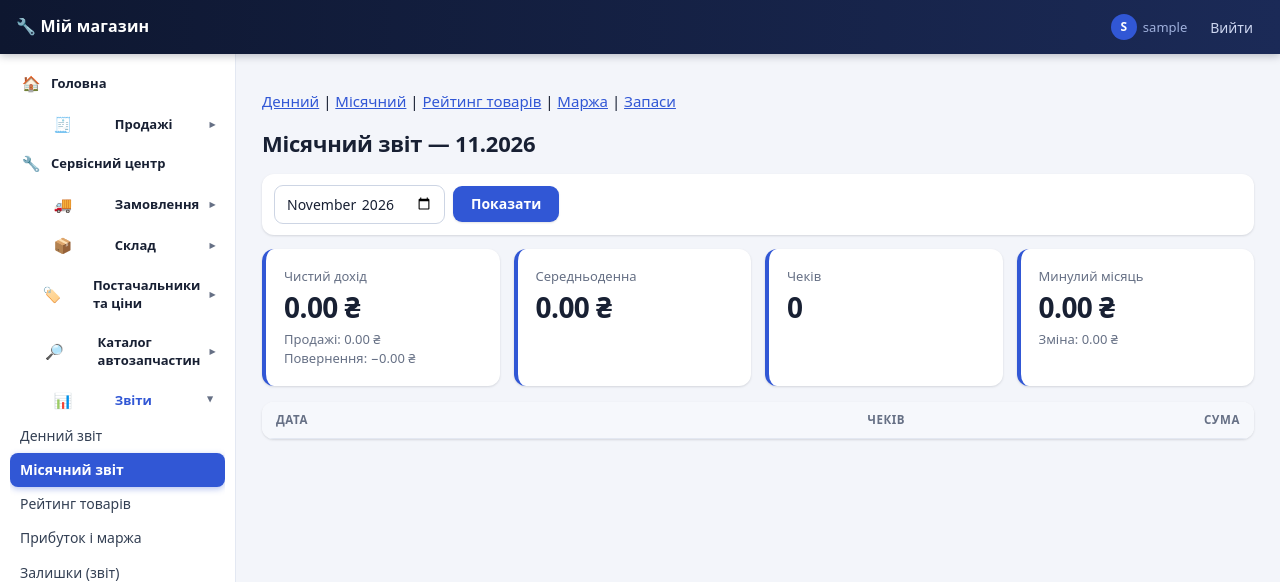
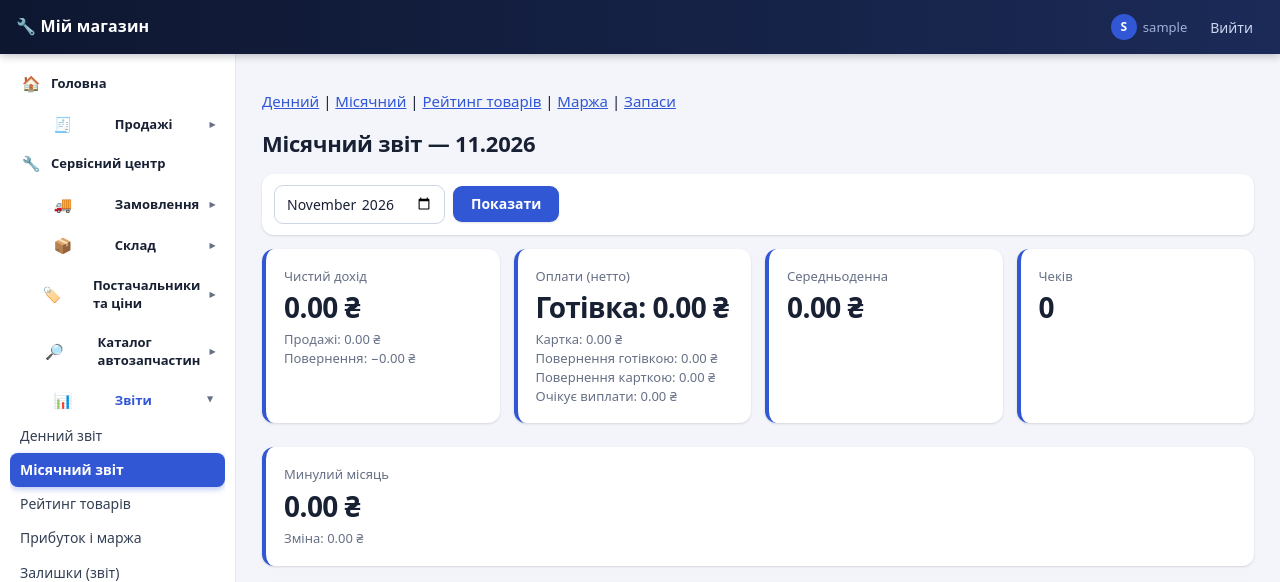
Before and after one commit to pavlo9840-gggpol/crm-prototup, a Django app: page /reports/monthly/ in a window 1280 px wide. Shown: the top 582 px of the page. Run offline with Django 4.2, Linux system fonts and the light colour scheme; the visitor is signed in with stand-in values (Sample User, id 1); data comes from the database, SQL or seed files in the repository; data that the repository does not hold is empty.

Commit message:
feat: track customer return refund settlement (core/templates/core/report_monthly.html)

```diff
--- a/core/templates/core/report_monthly.html
+++ b/core/templates/core/report_monthly.html
@@ -1,5 +1,5 @@
 {% extends "core/base.html" %}{% block content %}{% include "core/report_nav.html" %}<h2>Місячний звіт — {{ first|date:"m.Y" }}</h2>
 <form class="filter"><input type="month" name="month" value="{{ first|date:'Y-m' }}"><button class="btn">Показати</button></form>
-<div class="kpi"><div class="card">Чистий дохід<b>{{ total|floatformat:2 }} ₴</b>Продажі: {{ gross_total|floatformat:2 }} ₴<br>Повернення: −{{ returns_total|floatformat:2 }} ₴</div><div class="card">Середньоденна<b>{{ avg|floatformat:2 }} ₴</b></div><div class="card">Чеків<b>{{ count }}</b></div>
+<div class="kpi"><div class="card">Чистий дохід<b>{{ total|floatformat:2 }} ₴</b>Продажі: {{ gross_total|floatformat:2 }} ₴<br>Повернення: −{{ returns_total|floatformat:2 }} ₴</div><div class="card">Оплати (нетто)<b>Готівка: {{ cash_net|floatformat:2 }} ₴</b>Картка: {{ card_net|floatformat:2 }} ₴<br>Повернення готівкою: {{ returns_cash|floatformat:2 }} ₴<br>Повернення карткою: {{ returns_card|floatformat:2 }} ₴<br>Очікує виплати: {{ pending_returns|floatformat:2 }} ₴</div><div class="card">Середньоденна<b>{{ avg|floatformat:2 }} ₴</b></div><div class="card">Чеків<b>{{ count }}</b></div>
 <div class="card">Минулий місяць<b>{{ prev_total|floatformat:2 }} ₴</b>Зміна: {{ diff|floatformat:2 }} ₴ {% if pct is not None %}({{ pct|floatformat:1 }}%){% endif %}</div></div>
 <table><tr><th>Дата<th class="n">Чеків<th class="n">Сума</tr>{% for r in days %}<tr><td>{{ r.day|date:"d.m.Y" }}<td class="n">{{ r.n }}<td class="n">{{ r.s|floatformat:2 }}</tr>{% endfor %}</table>{% endblock %}
```
